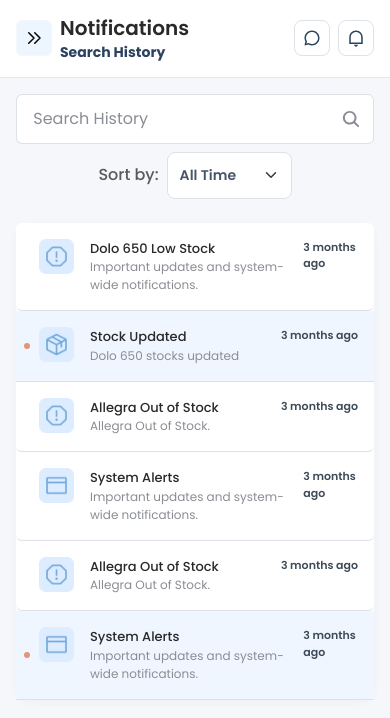
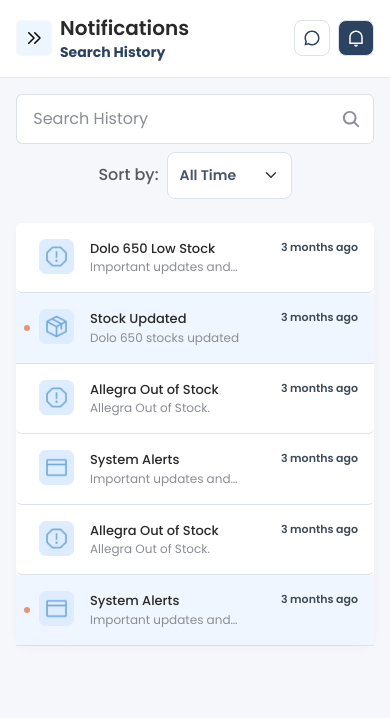
Before and after one commit to PranayTechnocomet/maiacare-doctor-inhouse-fe, a Next.js app: page /notifications in a window 390 px wide. Shown: the top 718 px of the page. Built offline with nearby package versions, Linux system fonts and the light colour scheme; a web font is replaced by a local one.

Commit message:
chnages searchbar

```diff
--- a/src/components/Inventory.tsx
+++ b/src/components/Inventory.tsx
@@ -195,7 +195,7 @@ export default function Inventory() {
             {/* <AppointmentSummaryCards target="inventory" /> */}
 
             {/* Search and Filter */}
-            <div className="d-flex justify-content-between align-items-center flex-wrap mb-3">
+            <div className="d-flex justify-content-between align-items-center flex-wrap mb-3 searchbar-content">
                 <div className="d-flex align-items-center gap-2 mb-1 Consultations-image">
                     {/* Search Input */}
                     <InputGroup className=" custom-search-group">
--- a/src/components/NotificationScreen.tsx
+++ b/src/components/NotificationScreen.tsx
@@ -124,7 +124,7 @@ const NotificationScreen: React.FC = () => {
                 <div className="notification-description">{n.description}</div>
               </div>
             </div>
-            <div className="notification-time ms-3">{n.time}</div>
+            <div className="notification-time ms-1 ">{n.time}</div>
           </div>
         ))}
       </ContentContainer>
--- a/src/components/layout/AssignScheduleModal.tsx
+++ b/src/components/layout/AssignScheduleModal.tsx
@@ -66,14 +66,14 @@ export default function AssignScheduleModal({ show, onHide }: Props) {
                         </div> */}
 
 
-  <div className="col-12 col-md-5 mt-3 mt-md-0">
+                        <div className="col-12 col-md-5 mt-3 mt-md-0">
                             <div className="row g-2">
                                 {(doctor.slots ?? []).map((slot, i) => {
                                     const isSelected = selected[doctor.id] === slot;
                                     const isDisabled = slot === "3:00 PM"; // 👈 Example condition
 
                                     return (
-                                        <div key={i} className="col-6 col-lg-4">
+                                        <div key={i} className="col-6 col-lg-4  slot-btns">
                                             <button
                                                 className={`slot-btn ${isSelected ? "selected" : ""}`}
                                                 disabled={isDisabled}
--- a/src/components/layout/SiteLayout.tsx
+++ b/src/components/layout/SiteLayout.tsx
@@ -177,14 +177,25 @@ const SiteLayout = ({ collapsed, setCollapsed, children }: Props) => {
               <h4 className="layout__subtitle mt-1">{subtitle}</h4>
             </div>
           </div>
-          <div className="d-flex align-items-center gap-2">
-            <span className="header-icon-container">
-              <RiChat3Line size={18} />
-            </span>
-            <Link href="/notifications" className="header-icon-container" style={{ cursor: "pointer" }}>
-              <RiNotificationLine size={18} />
-            </Link>
-          </div>
+           <div className="d-flex align-items-center gap-2">
+      {/* Chat */}
+      <Link
+        href="/chat"
+        className={`header-icon-container ${pathname === "/chat" ? "active" : ""}`}
+        style={{ cursor: "pointer" }}
+      >
+        <RiChat3Line size={18} />
+      </Link>
+
+      {/* Notification */}
+      <Link
+        href="/notifications"
+        className={`header-icon-container ${pathname === "/notifications" ? "active" : ""}`}
+        style={{ cursor: "pointer" }}
+      >
+        <RiNotificationLine size={18} />
+      </Link>
+    </div>
         </header>
         <div className="layout__body">{children}</div>
       </main>
--- a/src/style/NotificationScreen.css
+++ b/src/style/NotificationScreen.css
@@ -119,18 +119,74 @@
   transform: translateY(-50%);
 }
 
+
+/* Common truncate style */
+.notification-title,
+.notification-description {
+  white-space: nowrap;
+  /* Single line */
+  overflow: hidden;
+  /* Hide overflow */
+  text-overflow: ellipsis;
+  /* Show ... */
+  display: block;
+  max-width: 100%;
+}
+
+/* Title a little bolder */
 .notification-title {
   color: #292929;
   font-size: 16px;
   font-weight: 500;
 }
 
+/* Description slightly smaller */
 .notification-description {
   color: #8A8D93;
   font-size: 14px;
   font-weight: 400;
+}
+
+/* Responsive adjustment for smaller screens */
+@media (max-width: 525px) {
+
+  .notification-title,
+  .notification-description {
+    max-width: 180px;
+    /* Adjust width so ellipsis shows */
+  }
+}
+
+@media (max-width: 425px) {
+
+  .notification-title,
+  .notification-description {
+    max-width: 150px;
+  }
+}
+
+@media (max-width: 375px) {
+
+  .notification-title,
+  .notification-description {
+    max-width: 120px;
+  }
+
+  .notification-image {
+    height: 32px !important;
+    width: 32px !important;
+  }
 
 }
+
+@media (max-width: 320px) {
+
+  .notification-title,
+  .notification-description {
+    max-width: 100px;
+  }
+}
+
 
 .notification-time {
   color: #3E4A57;
--- a/src/style/font.css
+++ b/src/style/font.css
@@ -291,15 +291,15 @@
     border-radius: 16px !important;
 }
 
-.uploding-complete-text{
-       color: var(--color-radio-lable) !important;
-        font-size: 14px;
+.uploding-complete-text {
+    color: var(--color-radio-lable) !important;
+    font-size: 14px;
     font-weight: 400;
 }
 
 .report-name {
-         color: var(--color-radio-lable) !important;
-        font-size: 14px;
+    color: var(--color-radio-lable) !important;
+    font-size: 14px;
     font-weight: 600;
 }
 
@@ -368,9 +368,16 @@
     }
 }
 
-@media (max-width: 767px) {
+@media (max-width: 525px) {
     .Consultations-image {
         flex-wrap: wrap;
+        justify-content: center;
+    }
+}
+
+@media (max-width: 767px) {
+    .Consultations-book {
+        font-size: 16px !important;
     }
 }
 
@@ -461,7 +468,8 @@
     .about-text {
         font-size: 13px !important;
     }
-      .profile-card-main-titile {
+
+    .profile-card-main-titile {
         font-size: 18px;
     }
 }
--- a/src/style/sitelayout.css
+++ b/src/style/sitelayout.css
@@ -200,6 +200,12 @@
   color: var(--color-brand);
 }
 
+
+.header-icon-container.active {
+  background-color: #2B4360;
+  color: #fff;
+}
+
 .header-icon-container:hover {
   color: var(--color-white);
   background-color: var(--color-brand);
```
Also changed, not shown: src/components/Consultation.tsx (+34 -8 lines), src/style/AssignScheduleModal.css (+23 -0 lines).
